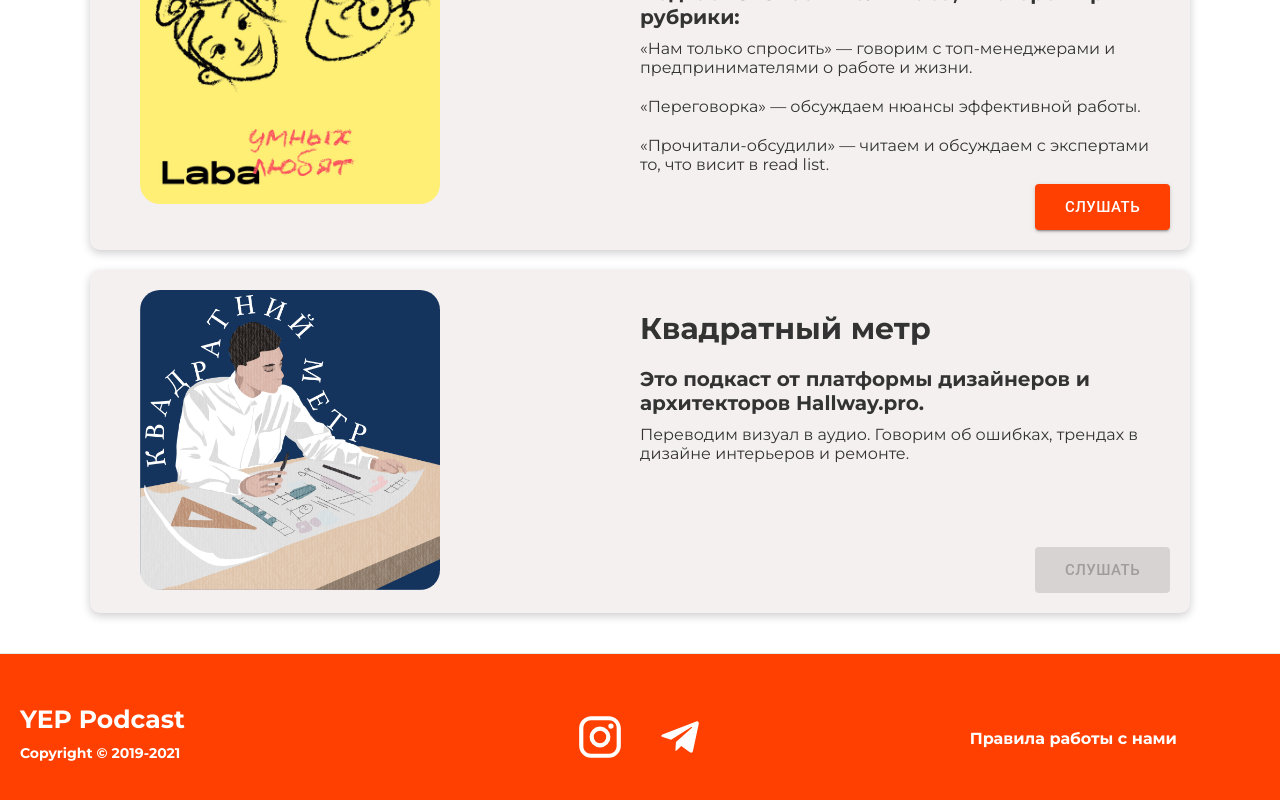
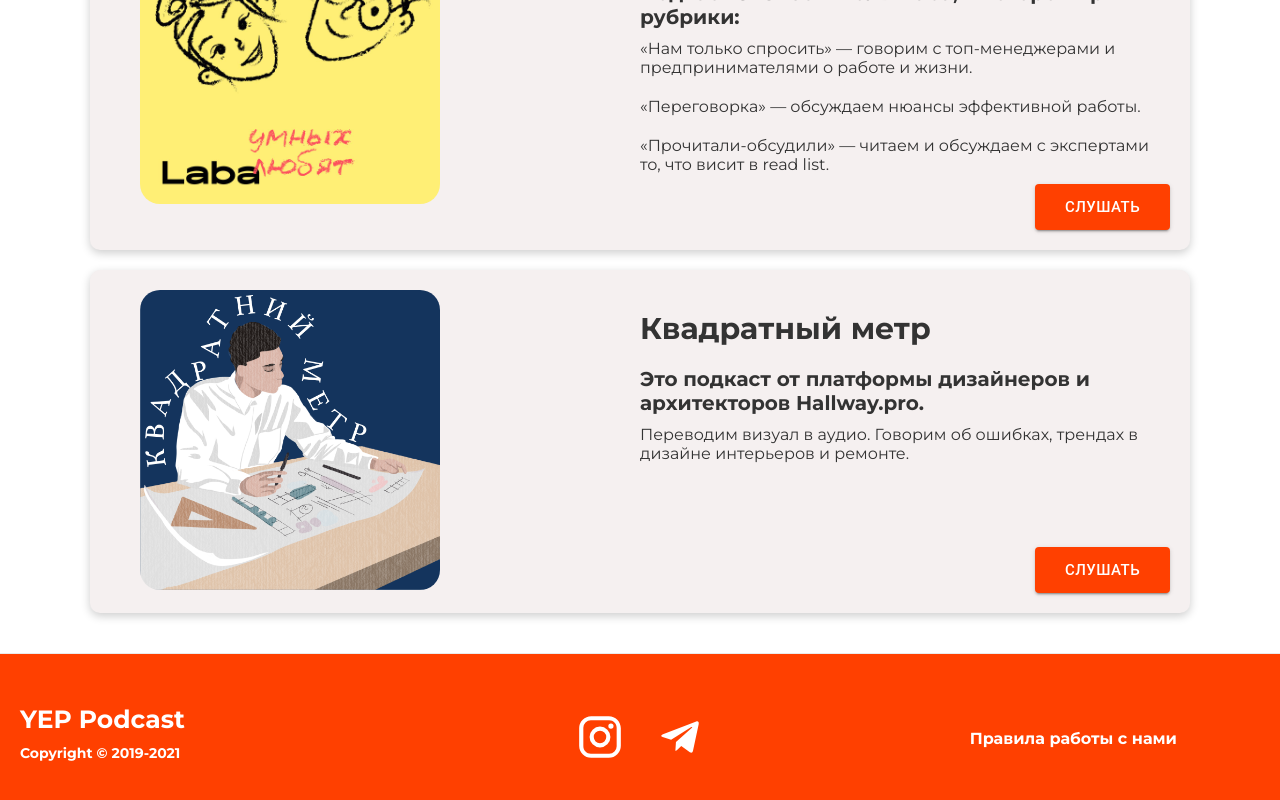
Before and after one commit to RoLozovoi/yep-project, a Next.js app: page /ru/projects in a window 1280 px wide. Shown: the part 599-1399 px from the top of the page. Built offline with nearby package versions, Linux system fonts and the light colour scheme.

Commit message:
changed dog logo and added link to m2

```diff
--- a/src/pages/[lang]/projects.tsx
+++ b/src/pages/[lang]/projects.tsx
@@ -36,7 +36,7 @@
             subtitle={t('squareMSubtitle')}
             title={t('squareMName')}
             desc={t('squareMDesc')}
-            href=""
+            href="https://we.fo/1565087725?p=auto"
           />
         </Container>
       </Section>
```
Also changed, not shown: public/images/podcasts/dogs_logo.png.
